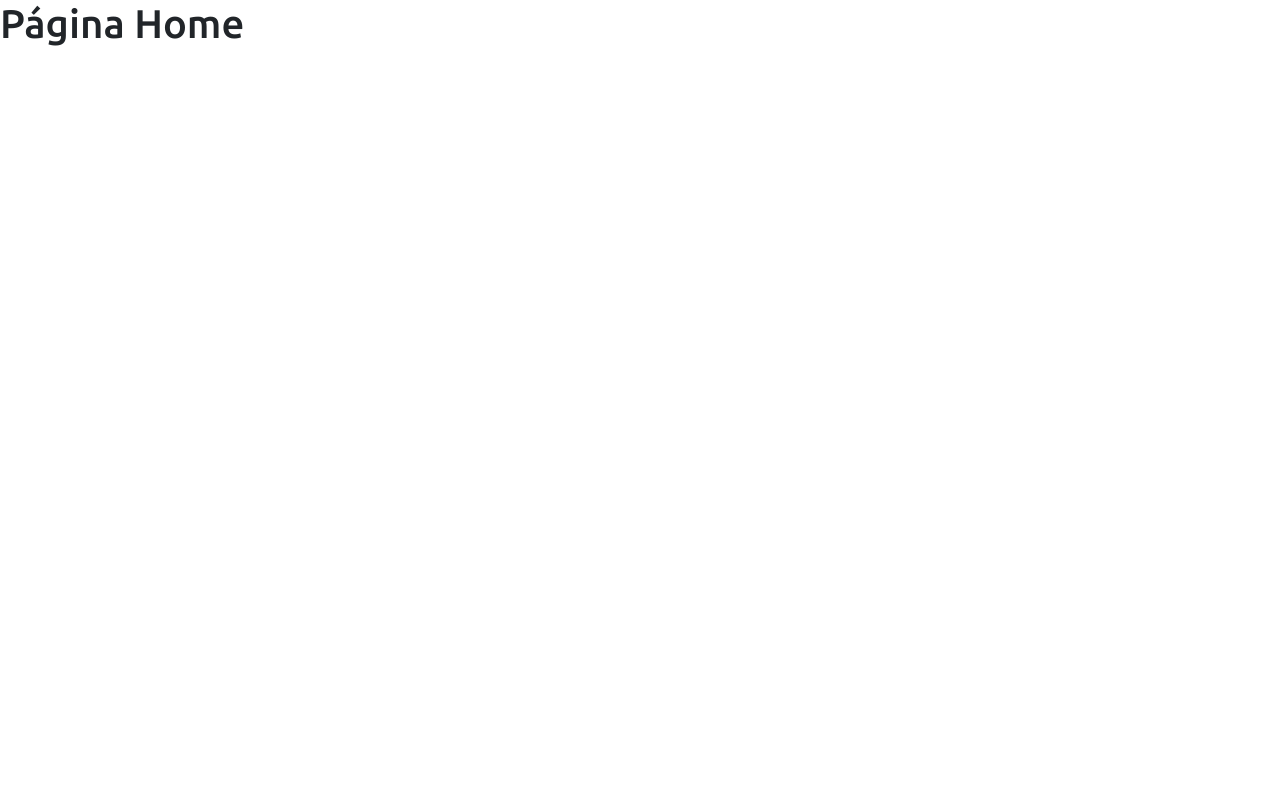
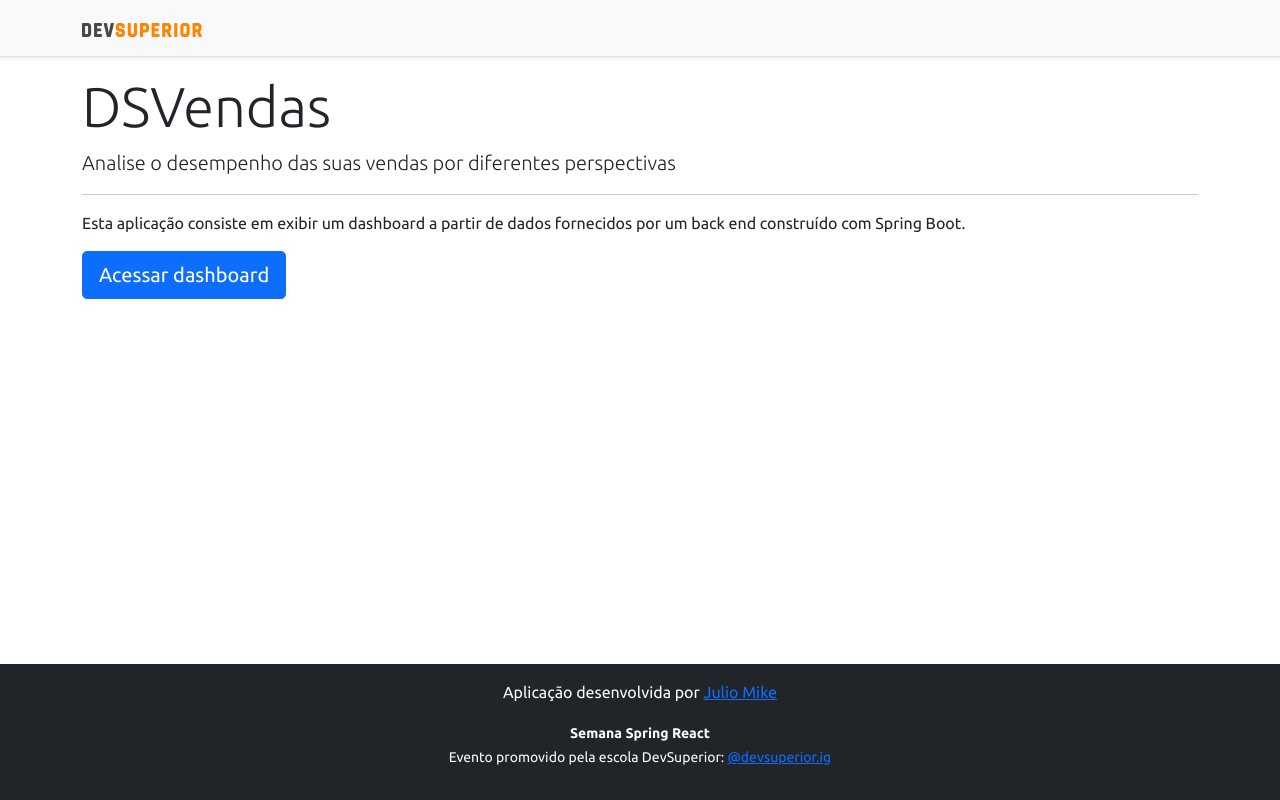
Before and after one commit to JulioMike/projeto-spring-react, a React (Create React App) app in the folder frontend/: page / in a window 1280 px wide. Built offline with nearby package versions, Linux system fonts and the light colour scheme.

Commit message:
Home, navigation

```diff
--- a/frontend/src/Routes.tsx
+++ b/frontend/src/Routes.tsx
@@ -6,7 +6,7 @@
 const Routes = () => {
   return (
     <BrowserRouter>
-      <Route path="/" component={Home}/>
+      <Route path="/" exact={true} component={Home}/>
       <Route path="/dashboard" component={Dashboard}/>
     </BrowserRouter>
   );
--- a/frontend/src/components/NavBar/index.tsx
+++ b/frontend/src/components/NavBar/index.tsx
@@ -1,16 +1,19 @@
-import React from 'react';
-import ImgDsDark from 'assets/img/ds-dark.svg';
+import React from "react";
+import ImgDsDark from "assets/img/ds-dark.svg";
+import { Link } from "react-router-dom";
 
 const NavBar = () => {
-    return(
+  return (
     <div className="d-flex flex-column flex-md-row align-items-center p-3 px-md-4 mb-3 bg-light border-bottom shadow-sm">
       <div className="container">
         <nav className="my-2 my-md-0 mr-md-3">
+          <Link to="/">
             <img src={ImgDsDark} alt="DevSuperior" width="120" />
+          </Link>
         </nav>
       </div>
     </div>
   );
-}
+};
 
 export default NavBar;
--- a/frontend/src/pages/Home/index.tsx
+++ b/frontend/src/pages/Home/index.tsx
@@ -1,11 +1,31 @@
-import React from 'react';
+import Footer from "components/Footer";
+import NavBar from "components/NavBar";
+import React from "react";
+import { Link } from "react-router-dom";
 
-const Home = () =>{
-    return(
-        <div>
-            <h1>Página Home</h1>
+const Home = () => {
+  return (
+    <>
+      <NavBar />
+      <div className="container">
+        <div className="jumbotron">
+          <h1 className="display-4">DSVendas</h1>
+          <p className="lead">
+            Analise o desempenho das suas vendas por diferentes perspectivas
+          </p>
+          <hr />
+          <p>
+            Esta aplicação consiste em exibir um dashboard a partir de dados
+            fornecidos por um back end construído com Spring Boot.
+          </p>
+          <Link className="btn btn-primary btn-lg" to="/dashboard" >
+              Acessar dashboard
+          </Link>
         </div>
-    );
-}
+      </div>
+      <Footer />
+    </>
+  );
+};
 
 export default Home;
```
Lines whose indentation alone changed are shown as unchanged.
